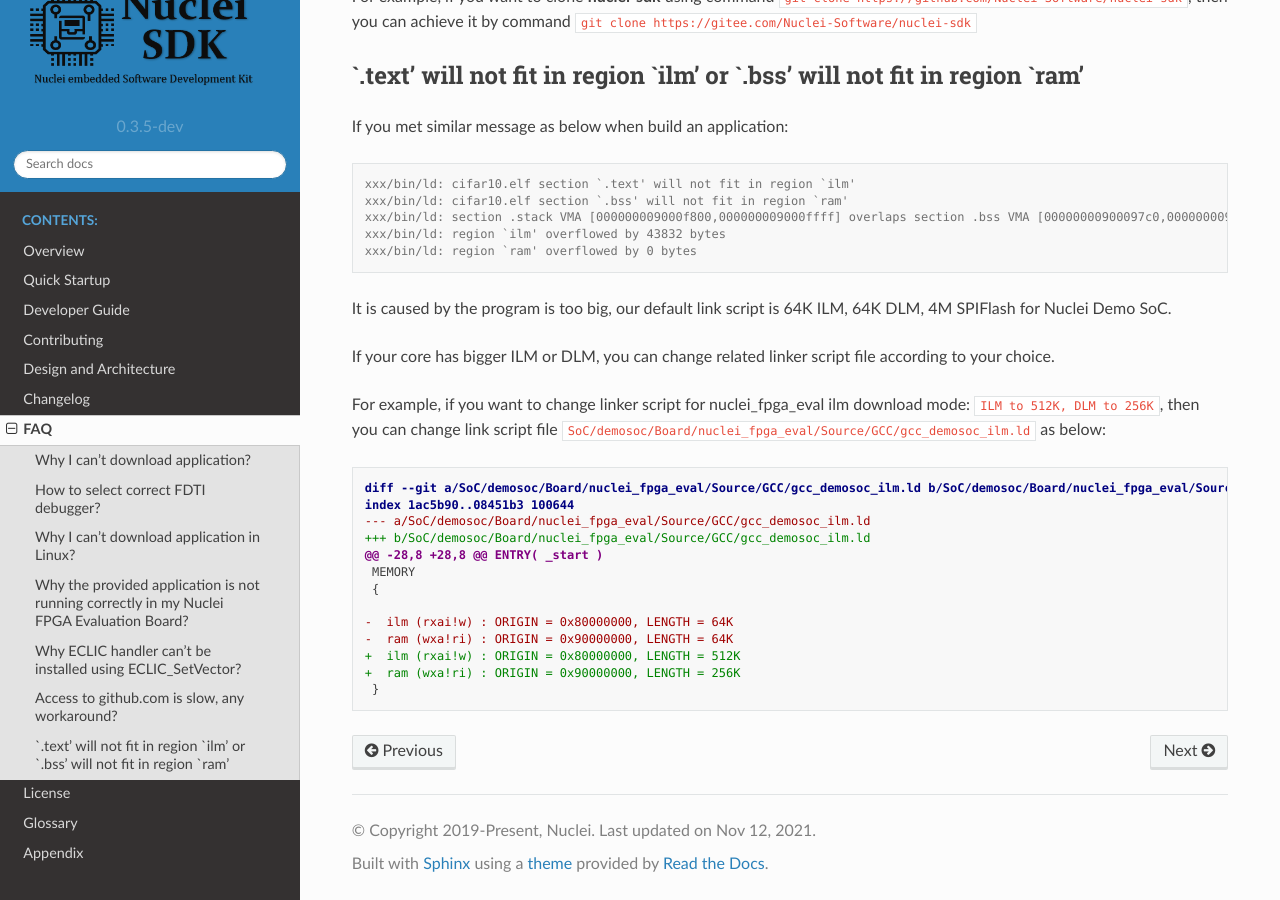
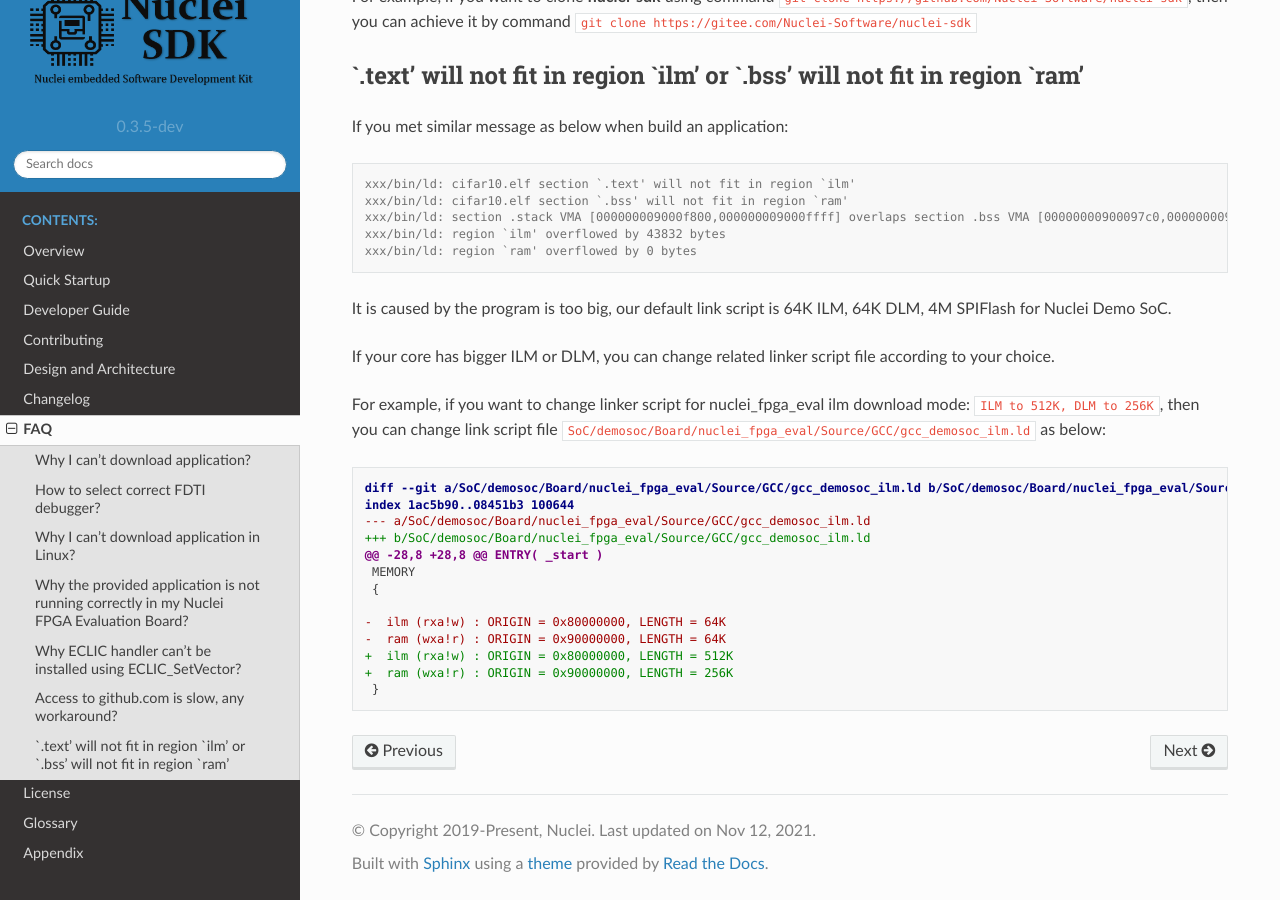
Before and after one commit to Nuclei-Software/nuclei-sdk, a Sphinx documentation site: the page built from doc/source/faq.rst, in a window 1280 px wide and 900 px high, scrolled down 2712 px. Built offline with Sphinx 7.4.7 and the Read the Docs theme 2.0.0, drawn with Linux system fonts in a browser that asks for light colours.

Commit message:
doc: update faq.rst
Signed-off-by: Huaqi Fang <578567190@qq.com>

```diff
--- a/doc/source/faq.rst
+++ b/doc/source/faq.rst
@@ -171,10 +171,10 @@
      MEMORY
      {
 
-    -  ilm (rxai!w) : ORIGIN = 0x80000000, LENGTH = 64K
-    -  ram (wxa!ri) : ORIGIN = 0x90000000, LENGTH = 64K
-    +  ilm (rxai!w) : ORIGIN = 0x80000000, LENGTH = 512K
-    +  ram (wxa!ri) : ORIGIN = 0x90000000, LENGTH = 256K
+    -  ilm (rxa!w) : ORIGIN = 0x80000000, LENGTH = 64K
+    -  ram (wxa!r) : ORIGIN = 0x90000000, LENGTH = 64K
+    +  ilm (rxa!w) : ORIGIN = 0x80000000, LENGTH = 512K
+    +  ram (wxa!r) : ORIGIN = 0x90000000, LENGTH = 256K
      }
 
 
```
